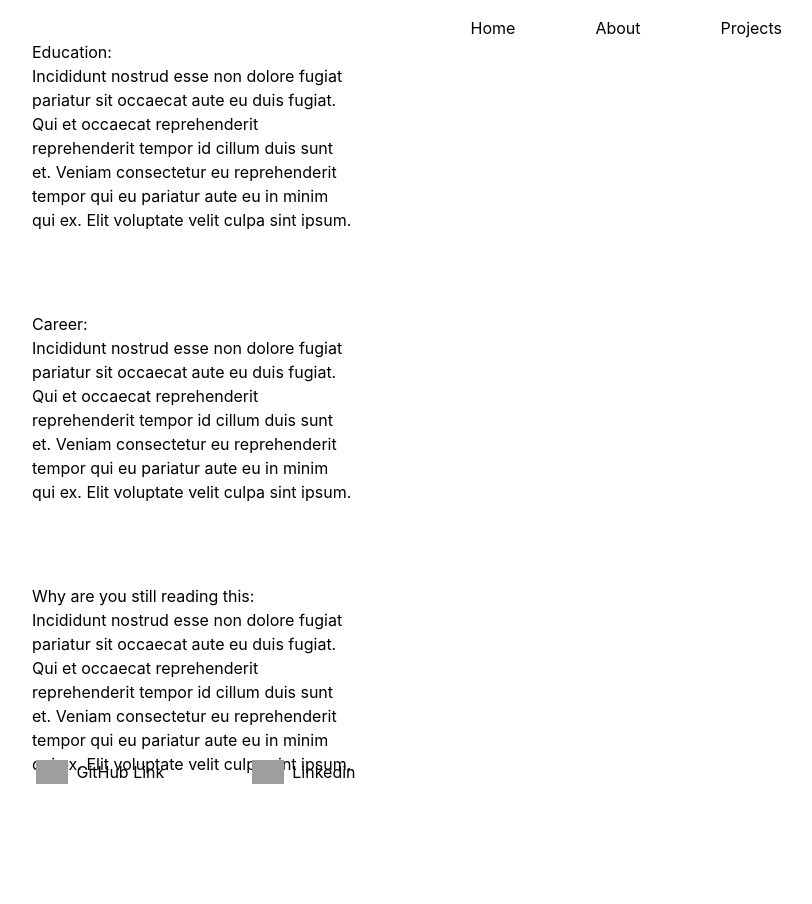
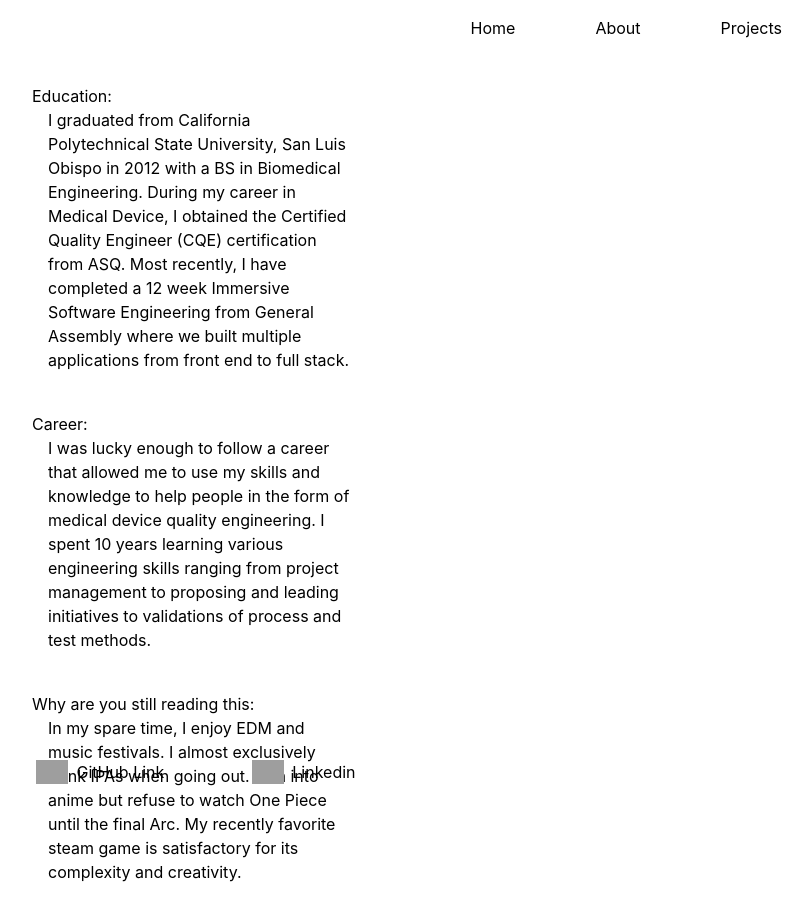
Before and after one commit to bluz225/blu-react-portfolio, a React (Create React App) app: page /about in a window 1280 px wide. Shown: the whole page, without its empty margins (448-1260 px from the left). Before the commit the page ends 816 px from the top, so only its background shows below. Built offline with nearby package versions, Linux system fonts and the light colour scheme; grey boxes are pictures that could not be loaded.

Commit message:
completed initial information upload to the site

```diff
--- a/src/components/pages/About.jsx
+++ b/src/components/pages/About.jsx
@@ -1,11 +1,11 @@
-import {React} from 'react'
+import { React } from 'react'
 
 export default function About() {
-    const divStyles = "my-10"
+    const divStyles = "my-5"
 
     return (
         <section
-            className={`flex flex-row items-center justify-center mx-[30rem]`}
+            className={`flex flex-row items-center justify-center mx-[30rem] mt-[4rem]`}
         >
             <div
                 className={`flex flex-col items-center justify-center`}
@@ -14,21 +14,30 @@ export default function About() {
                     className={`${divStyles}`}
                 >
                     <h1>Education:</h1>
-                    <p>Incididunt nostrud esse non dolore fugiat pariatur sit occaecat aute eu duis fugiat. Qui et occaecat reprehenderit reprehenderit tempor id cillum duis sunt et. Veniam consectetur eu reprehenderit tempor qui eu pariatur aute eu in minim qui ex. Elit voluptate velit culpa sint ipsum.
+                    <p
+                        className='pl-4'
+                    >
+                        I graduated from California Polytechnical State University, San Luis Obispo in 2012 with a BS in Biomedical Engineering. During my career in Medical Device, I obtained the Certified Quality Engineer (CQE) certification from ASQ. Most recently, I have completed a 12 week Immersive Software Engineering from General Assembly where we built multiple applications from front end to full stack.
                     </p>
                 </div>
                 <div
                     className={`${divStyles}`}
                 >
                     <h1>Career:</h1>
-                    <p>Incididunt nostrud esse non dolore fugiat pariatur sit occaecat aute eu duis fugiat. Qui et occaecat reprehenderit reprehenderit tempor id cillum duis sunt et. Veniam consectetur eu reprehenderit tempor qui eu pariatur aute eu in minim qui ex. Elit voluptate velit culpa sint ipsum.
+                    <p
+                        className='pl-4'
+                    >
+                        I was lucky enough to follow a career that allowed me to use my skills and knowledge to help people in the form of medical device quality engineering. I spent 10 years learning various engineering skills ranging from project management to proposing and leading initiatives to validations of process and test methods.
                     </p>
                 </div>
                 <div
                     className={`${divStyles}`}
                 >
                     <h1>Why are you still reading this:</h1>
-                    <p>Incididunt nostrud esse non dolore fugiat pariatur sit occaecat aute eu duis fugiat. Qui et occaecat reprehenderit reprehenderit tempor id cillum duis sunt et. Veniam consectetur eu reprehenderit tempor qui eu pariatur aute eu in minim qui ex. Elit voluptate velit culpa sint ipsum.
+                    <p
+                        className='pl-4'
+                    >
+                        In my spare time, I enjoy EDM and music festivals. I almost exclusively drink IPAs when going out. I am into anime but refuse to watch One Piece until the final Arc. My recently favorite steam game is satisfactory for its complexity and creativity.
                     </p>
                 </div>
             </div>
--- a/src/components/pages/HomePage.jsx
+++ b/src/components/pages/HomePage.jsx
@@ -16,7 +16,7 @@ export default function HomePage() {
         <>
             {/* Home Page Container */}
             <section
-                className={`flex flex-row justify-center items-center mt-[3rem] h-[100%]`}
+                className={`flex flex-row justify-center items-center mt-[10rem]`}
             >
                 {/* Profile Image Container */}
                 <div
@@ -52,7 +52,7 @@ export default function HomePage() {
                     className='flex flex-col h-[10rem] w-[30rem]'
                 >
                     <h2>Who Am I?</h2>
-                    <h3>Hi I'm Billy, I like making useful applications and interesting challenges</h3>
+                    <h3>Hi I'm Billy, I am an engineer from Southern California who likes making useful applications and interesting challenges</h3>
                 </div>
             </section>
         </>
```
